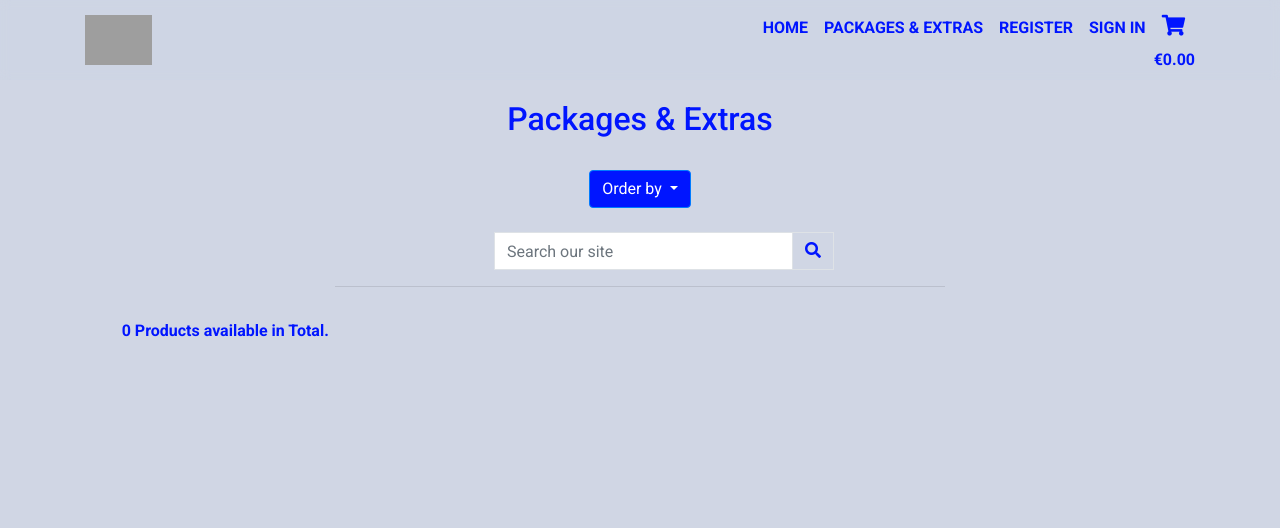
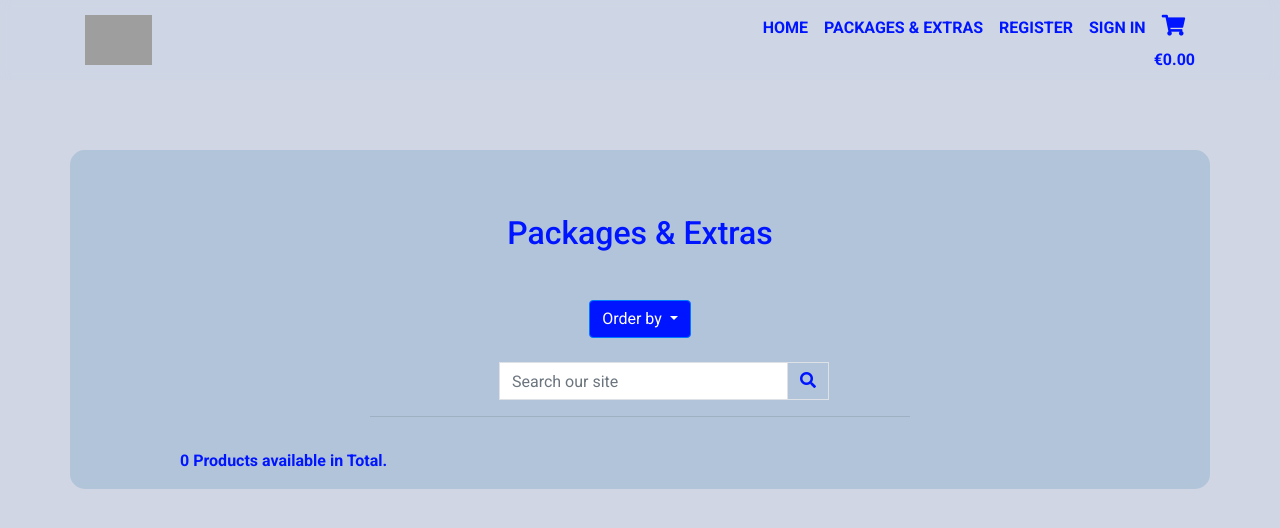
Before and after one commit to fabiodearaujo/sophie-photography-mp4, a Django app: page /products/ in a window 1280 px wide. Shown: the top 528 px of the page. Run offline with Django 3.2, Linux system fonts and the light colour scheme; data that the repository does not hold is empty; parts of the project's set-up code (start-up, migrations or seed data) failed here and were passed over; some libraries are stand-ins or nearby versions; grey boxes are pictures that could not be loaded.

Commit message:
updated products template to match the overal site view

```diff
--- a/products/templates/products/products.html
+++ b/products/templates/products/products.html
@@ -3,10 +3,11 @@
 
 {% block content %}
 <div class="container-fluid packages-bg text-blue">
-    <div class="row">
-        <div class="title-order container">
+    <div class="container pt-3 mb-5 glassify" id="packages-page">
+    <div class="col">
+        <div class="title-order">
             <div>
-                <h2 id="packages-page">Packages & Extras</h2>
+                <h2 class="pt-5 pb-3">Packages & Extras</h2>
             </div>
             {% if search_term %}
                 <h2>
@@ -109,5 +110,6 @@
             </p>
         </div>
     </div>
+    </div>
 </div>
 {% endblock %}
--- a/static/css/base.css
+++ b/static/css/base.css
@@ -182,7 +182,7 @@ body {
 /* ---------------------------------------------- Products page Styles */
 
 #packages-page {
-    padding-top: 100px;
+    margin-top: 150px;
     font-family: 'Roboto', sans-serif;
 }
 
```
